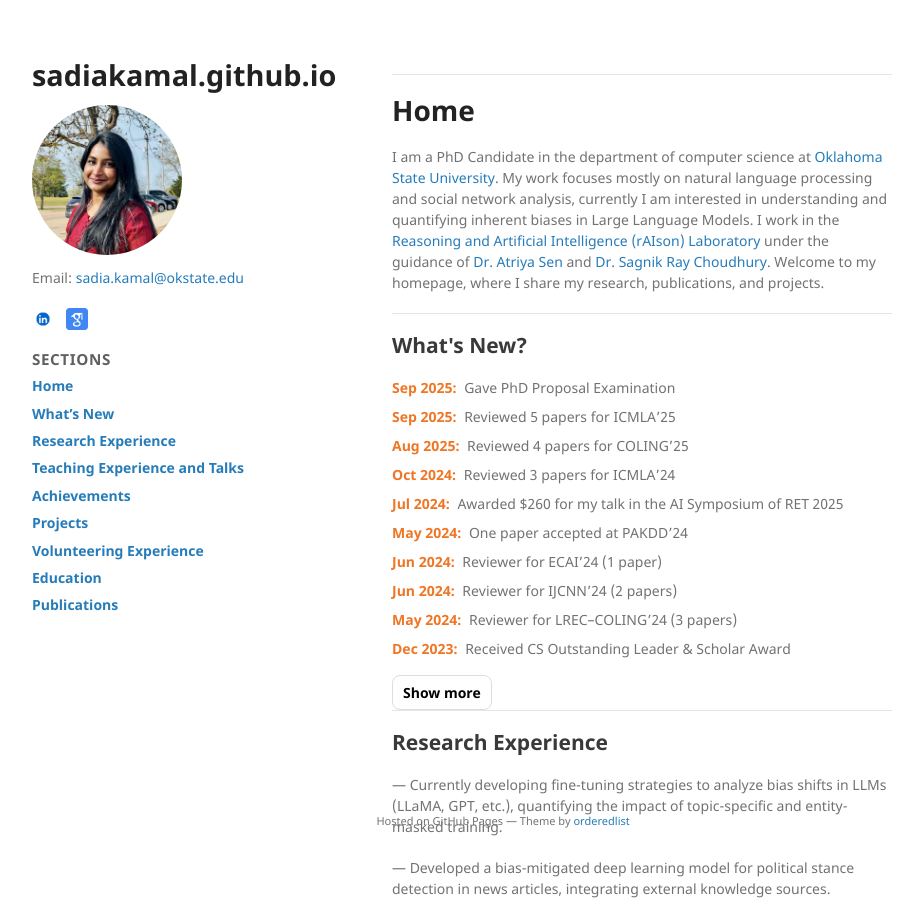
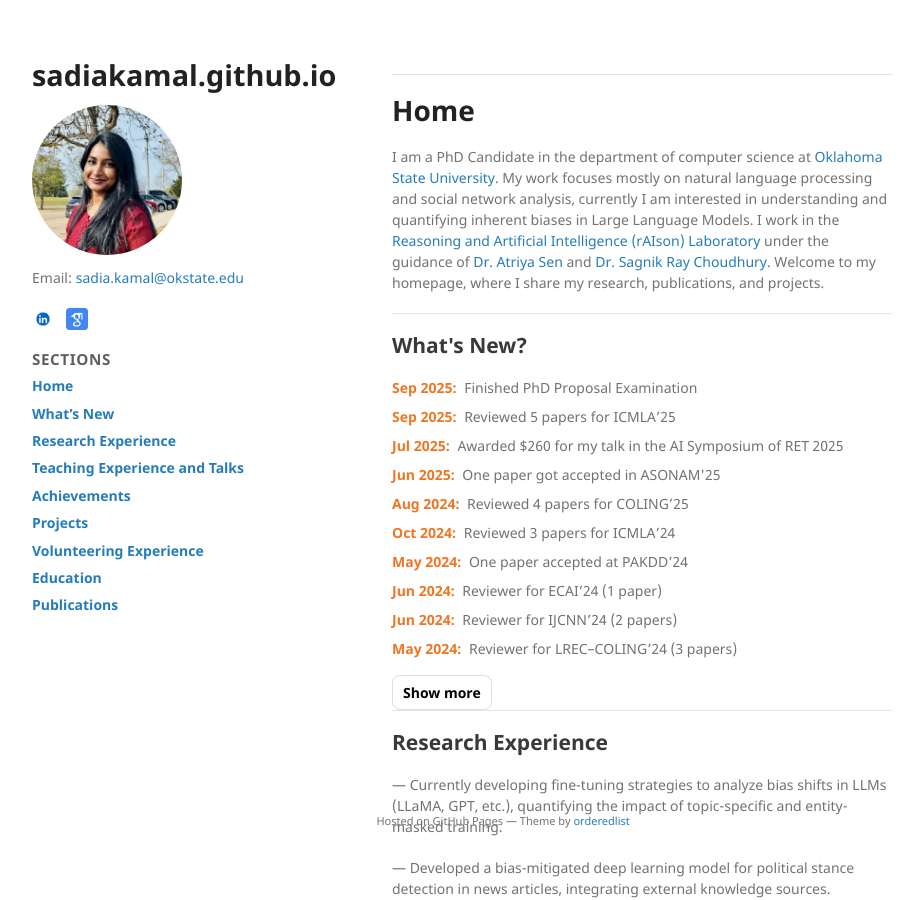
Before and after one commit to sadiakamal/sadiakamal.github.io, a Jekyll site: the page built from index.md, in a window 1280 px wide and 900 px high. Shown: the whole window, without its empty margins (178-1095 px from the left). Built offline with Jekyll 4.4.1, drawn with Linux system fonts in a browser that asks for light colours; the repository's description, which GitHub fills in, is left out.

Commit message:
Update index.md

```diff
--- a/index.md
+++ b/index.md
@@ -13,11 +13,12 @@ I am a PhD Candidate in the department of computer science at [Oklahoma State Un
 ---
 <h2>What's New?</h2>
 <div id="whats-new">
-  <p><span class="date">Sep 2025:</span> Gave PhD Proposal Examination</p>
+  <p><span class="date">Sep 2025:</span> Finished PhD Proposal Examination</p>
   <p><span class="date">Sep 2025:</span> Reviewed 5 papers for ICMLA’25</p>
-  <p><span class="date">Aug 2025:</span> Reviewed 4 papers for COLING’25</p>
+  <p><span class="date">Jul 2025:</span> Awarded $260 for my talk in the AI Symposium of RET 2025</p>
+  <p><span class="date">Jun 2025:</span> One paper got accepted in ASONAM'25</p>
+  <p><span class="date">Aug 2024:</span> Reviewed 4 papers for COLING’25</p>
   <p><span class="date">Oct 2024:</span> Reviewed 3 papers for ICMLA’24</p>
-  <p><span class="date">Jul 2024:</span> Awarded $260 for my talk in the AI Symposium of RET 2025</p>
   <p><span class="date">May 2024:</span> One paper accepted at PAKDD’24</p>
   <p><span class="date">Jun 2024:</span> Reviewer for ECAI’24 (1 paper)</p>
   <p><span class="date">Jun 2024:</span> Reviewer for IJCNN’24 (2 papers)</p>
```
